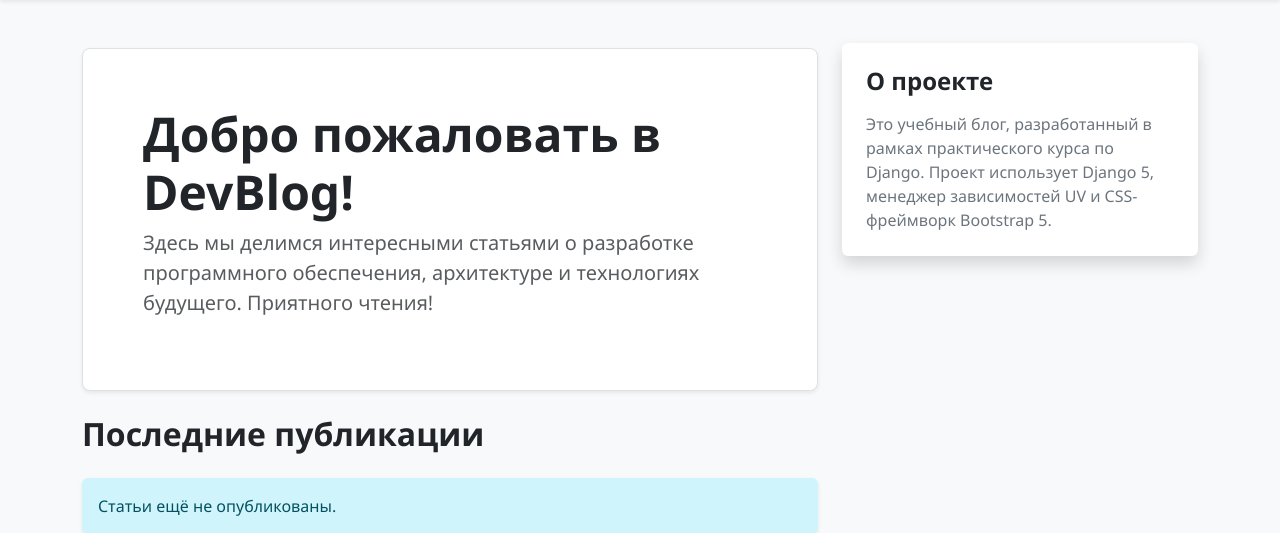
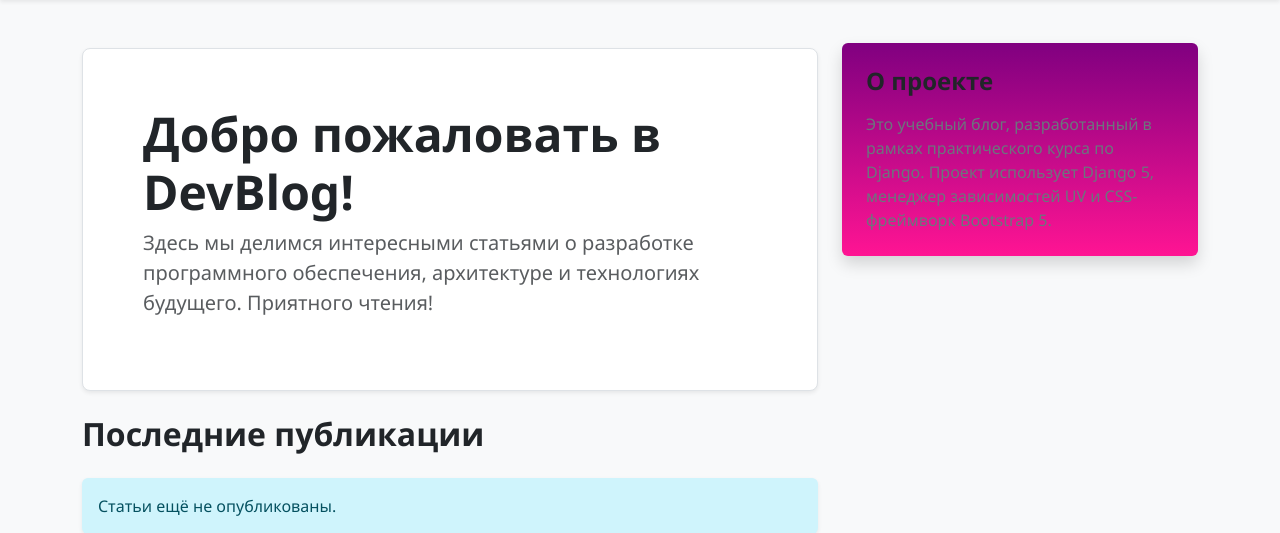
Before and after one commit to annasuravenkova/django_project, a Django app: page / in a window 1280 px wide, with the pointer over the restyled element. Shown: the part 56-589 px from the top of the page. Run offline with Django 5.2, Linux system fonts and the light colour scheme; data that the repository does not hold is empty; parts of the project's set-up code (start-up, migrations or seed data) failed here and were passed over; some libraries are stand-ins or nearby versions.

Commit message:
added gradient

```diff
--- a/static/CSS/style.css
+++ b/static/CSS/style.css
@@ -7,5 +7,6 @@
      .card:hover {
          transform: translateY(-5px);
          box-shadow: 0 .5rem 1rem rgba(0,0,0,.15)!important;
-     linear-gradient(green, blue)
+     background-image: linear-gradient(to bottom, purple, deeppink);
+
      }
```
